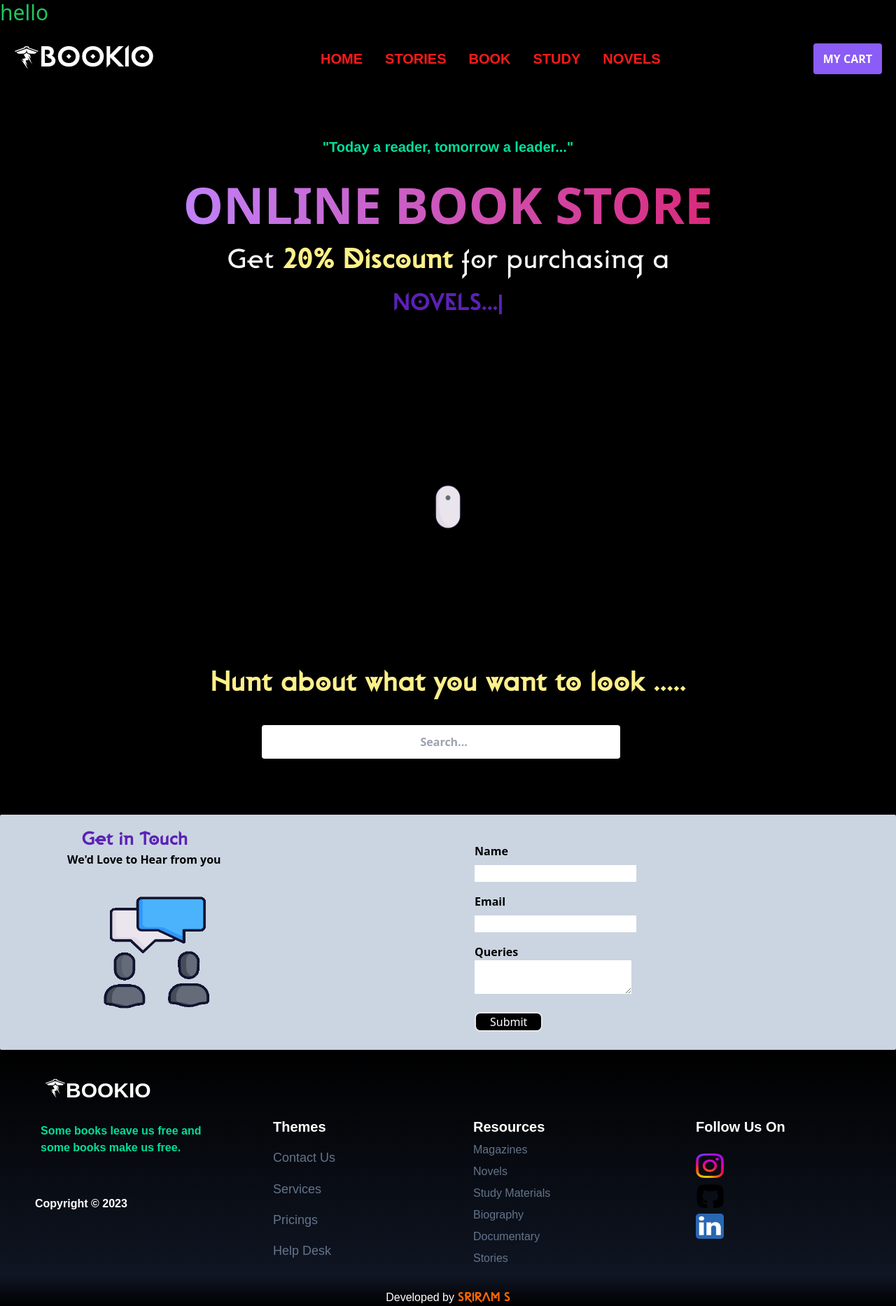
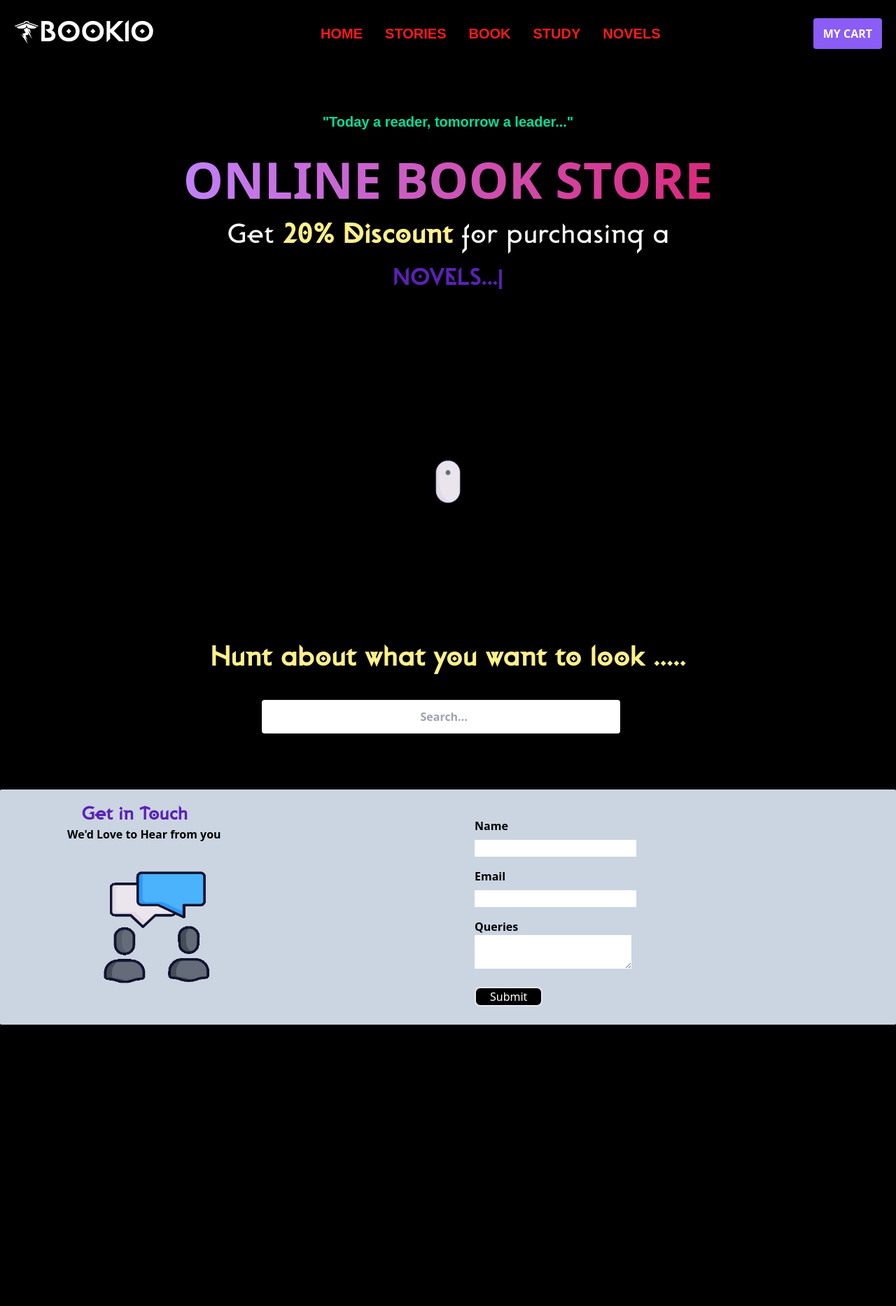
Before and after one commit to SRIRAMS2002/ONLINE-BOOK-STORE, a React (Vite) app: page / in a window 1280 px wide. Shown: the whole page at 70% size. After the commit the page ends 1464 px from the top, so only its background shows below. Built offline with nearby package versions, Linux system fonts and the light colour scheme; a web font is replaced by a local one.

Commit message:
phase 2 started

```diff
--- a/src/App.jsx
+++ b/src/App.jsx
@@ -4,17 +4,16 @@ import Head from './components/Header';
 import Hero from './components/Hero';
 import Foot from './components/Footer';
 import Cont from './components/Contact';
-import Mode from './components/Model';
 
 const App = () => {
   return (
     <div>
-      <Mode/>
+
       <Navb />
       <Head/>
       <Hero/>
       <Cont/>
-      <Foot/>
+
 
 
     </div>
--- a/src/components/Model.jsx
+++ b/src/components/Model.jsx
@@ -4,7 +4,7 @@ const Model = () => {
   return (
     <div>
 
-      <h1 className='text-green-500 text-3xl '>hello</h1>
+      <h1 className='text-white ml-10 pt-20'>Sriram S</h1>
     </div>
   )
 }
```
